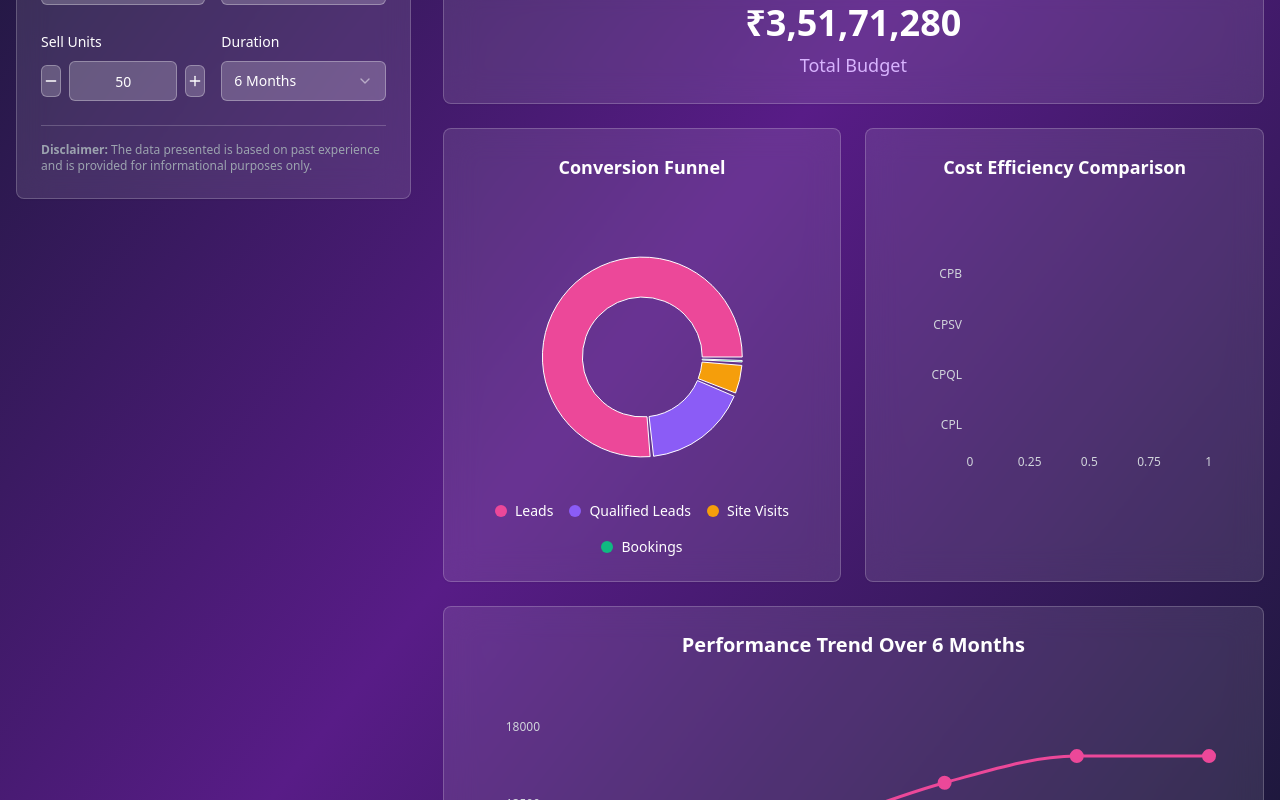
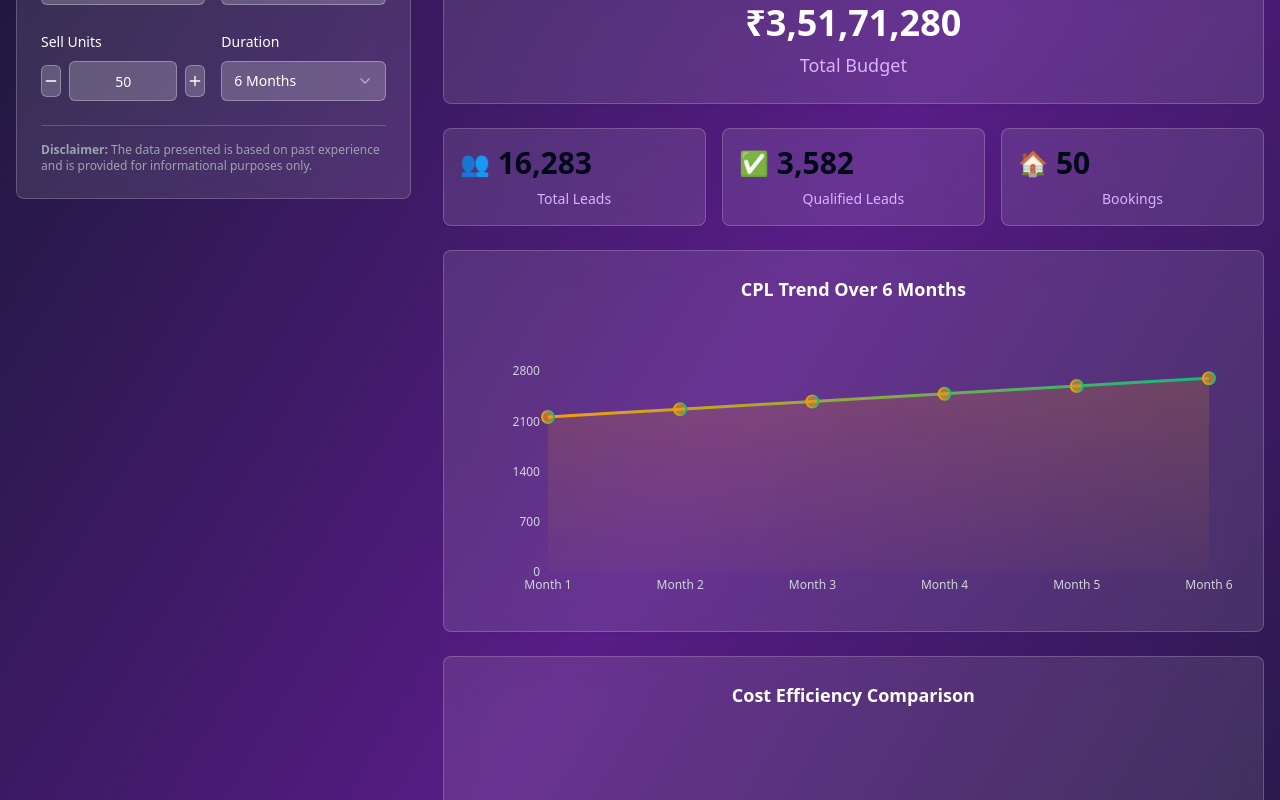
Before and after one commit to Rootcoderafk/realatte-visualizer-chart, a React (Vite) app: page / in a window 1280 px wide. Shown: the part 500-1300 px from the top of the page. Built offline with nearby package versions, Linux system fonts and the light colour scheme.

Commit message:
Refactor charts and add animations
Implement the requested UI/UX improvements for the CPL and Cost Efficiency sections, including animated charts, gradient colors, and counter tiles.

```diff
--- a/src/components/EnhancedCharts.tsx
+++ b/src/components/EnhancedCharts.tsx
@@ -1,7 +1,8 @@
 
-import React from 'react';
+import React, { useState, useEffect } from 'react';
 import { Card, CardContent, CardHeader } from '@/components/ui/card';
-import { PieChart, Pie, Cell, ResponsiveContainer, Tooltip, BarChart, Bar, XAxis, YAxis, LineChart, Line, Legend } from 'recharts';
+import { PieChart, Pie, Cell, ResponsiveContainer, Tooltip, BarChart, Bar, XAxis, YAxis, LineChart, Line, Legend, Area, AreaChart } from 'recharts';
+import { Users } from 'lucide-react';
 
 interface Metrics {
   leads: number;
@@ -23,6 +24,53 @@ interface EnhancedChartsProps {
 
 const COLORS = ['#ec4899', '#8b5cf6', '#f59e0b', '#10b981'];
 
+// Animated Counter Component
+const AnimatedCounter: React.FC<{ value: number; duration?: number; icon?: string }> = ({
+  value,
+  duration = 1500,
+  icon
+}) => {
+  const [count, setCount] = useState(0);
+
+  useEffect(() => {
+    let start = 0;
+    const end = value;
+    const increment = end / (duration / 16);
+
+    const timer = setInterval(() => {
+      start += increment;
+      if (start >= end) {
+        setCount(end);
+        clearInterval(timer);
+      } else {
+        setCount(Math.floor(start));
+      }
+    }, 16);
+
+    return () => clearInterval(timer);
+  }, [value, duration]);
+
+  const getIcon = () => {
+    switch(icon) {
+      case 'leads':
+        return '👥';
+      case 'qualified':
+        return '✅';
+      case 'bookings':
+        return '🏠';
+      default:
+        return '';
+    }
+  };
+
+  return (
+    <div className="flex items-center gap-2">
+      <span className="text-2xl">{getIcon()}</span>
+      <span className="text-3xl font-bold">{count.toLocaleString()}</span>
+    </div>
+  );
+};
+
 const EnhancedCharts: React.FC<EnhancedChartsProps> = ({ metrics, chartData, duration }) => {
   // Data for donut chart showing conversion funnel
   const conversionData = [
@@ -32,13 +80,19 @@ const EnhancedCharts: React.FC<EnhancedChartsProps> = ({ metrics, chartData, dur
     { name: 'Bookings', value: metrics.bookings, color: '#10b981' }
   ];
 
-  // Data for horizontal bar chart showing cost comparison
+  // Data for horizontal bar chart showing cost comparison with pastel colors
   const costData = [
-    { name: 'CPL', value: metrics.cpl, color: '#ec4899' },
-    { name: 'CPQL', value: metrics.cpql, color: '#8b5cf6' },
-    { name: 'CPSV', value: metrics.cpsv, color: '#f59e0b' },
-    { name: 'CPB', value: metrics.cpb / 1000, color: '#10b981' } // Convert to thousands for better visualization
+    { name: 'CPL', value: metrics.cpl, color: '#A7C7E7', fullValue: metrics.cpl },
+    { name: 'CPQL', value: metrics.cpql, color: '#B8E6B8', fullValue: metrics.cpql },
+    { name: 'CPSV', value: metrics.cpsv, color: '#FFCCCB', fullValue: metrics.cpsv },
+    { name: 'CPB', value: metrics.cpb / 1000, color: '#E6E6FA', fullValue: metrics.cpb }
   ];
+
+  // Data for CPL trend line with gradient
+  const cplTrendData = chartData.map((item, index) => ({
+    ...item,
+    cpl: metrics.cpl * (1 + (index * 0.05)) // Sample CPL variation over time
+  }));
 
   // Custom tooltip for donut chart
   const CustomDonutTooltip = ({ active, payload }: any) => {
@@ -58,17 +112,29 @@ const EnhancedCharts: React.FC<EnhancedChartsProps> = ({ metrics, chartData, dur
     return null;
   };
 
-  // Custom tooltip for bar chart
+  // Custom tooltip for cost efficiency bar chart
   const CustomBarTooltip = ({ active, payload }: any) => {
     if (active && payload && payload.length) {
       const data = payload[0];
-      const actualValue = data.dataKey === 'CPB' ? data.value * 1000 : data.value;
 
       return (
         <div className="bg-white/10 backdrop-blur-lg border border-white/20 rounded-lg p-3 text-white">
           <p className="font-semibold">{data.payload.name}</p>
-          <p className="text-lg">₹{actualValue.toLocaleString()}</p>
+          <p className="text-lg">₹{data.payload.fullValue.toLocaleString()}</p>
           <p className="text-sm text-gray-300">per unit</p>
+        </div>
+      );
+    }
+    return null;
+  };
+
+  // Custom tooltip for CPL trend line
+  const CustomCPLTooltip = ({ active, payload, label }: any) => {
+    if (active && payload && payload.length) {
+      return (
+        <div className="bg-white/10 backdrop-blur-lg border border-white/20 rounded-lg p-3 text-white">
+          <p className="font-semibold">{label}</p>
+          <p className="text-lg text-yellow-400">CPL: ₹{payload[0].value.toLocaleString()}</p>
         </div>
       );
     }
@@ -77,6 +143,126 @@ const EnhancedCharts: React.FC<EnhancedChartsProps> = ({ metrics, chartData, dur
 
   return (
     <div className="space-y-6">
+      {/* Animated Counter Tiles */}
+      <div className="grid grid-cols-3 gap-4 mb-6">
+        <Card className="bg-white/10 backdrop-blur-lg border-white/20 text-center">
+          <CardContent className="p-4">
+            <AnimatedCounter value={metrics.leads} icon="leads" />
+            <div className="text-sm text-purple-300 mt-2">Total Leads</div>
+          </CardContent>
+        </Card>
+
+        <Card className="bg-white/10 backdrop-blur-lg border-white/20 text-center">
+          <CardContent className="p-4">
+            <AnimatedCounter value={metrics.qualifiedLeads} icon="qualified" />
+            <div className="text-sm text-purple-300 mt-2">Qualified Leads</div>
+          </CardContent>
+        </Card>
+
+        <Card className="bg-white/10 backdrop-blur-lg border-white/20 text-center">
+          <CardContent className="p-4">
+            <AnimatedCounter value={metrics.bookings} icon="bookings" />
+            <div className="text-sm text-purple-300 mt-2">Bookings</div>
+          </CardContent>
+        </Card>
+      </div>
+
+      {/* CPL Trend Line Chart */}
+      <Card className="bg-white/10 backdrop-blur-lg border-white/20">
+        <CardHeader>
+          <h3 className="text-lg font-bold text-white text-center">CPL Trend Over {duration}</h3>
+        </CardHeader>
+        <CardContent className="p-6">
+          <div className="h-64">
+            <ResponsiveContainer width="100%" height="100%">
+              <AreaChart data={cplTrendData} margin={{ top: 20, right: 30, left: 20, bottom: 5 }}>
+                <defs>
+                  <linearGradient id="cplGradient" x1="0" y1="0" x2="1" y2="0">
+                    <stop offset="0%" stopColor="#f59e0b" />
+                    <stop offset="100%" stopColor="#10b981" />
+                  </linearGradient>
+                  <linearGradient id="areaGradient" x1="0" y1="0" x2="0" y2="1">
+                    <stop offset="0%" stopColor="#f59e0b" stopOpacity={0.3} />
+                    <stop offset="100%" stopColor="#f59e0b" stopOpacity={0.05} />
+                  </linearGradient>
+                </defs>
+                <XAxis
+                  dataKey="month"
+                  axisLine={false}
+                  tickLine={false}
+                  tick={{ fill: '#d1d5db', fontSize: 12 }}
+                />
+                <YAxis
+                  axisLine={false}
+                  tickLine={false}
+                  tick={{ fill: '#d1d5db', fontSize: 12 }}
+                />
+                <Tooltip content={<CustomCPLTooltip />} />
+                <Area
+                  type="monotone"
+                  dataKey="cpl"
+                  stroke="url(#cplGradient)"
+                  fill="url(#areaGradient)"
+                  strokeWidth={3}
+                  dot={{ fill: '#f59e0b', strokeWidth: 2, r: 6 }}
+                  animationDuration={2000}
+                />
+              </AreaChart>
+            </ResponsiveContainer>
+          </div>
+        </CardContent>
+      </Card>
+
+      {/* Cost Efficiency Comparison - Enhanced */}
+      <Card className="bg-white/10 backdrop-blur-lg border-white/20" style={{ backgroundColor: 'rgba(255, 249, 230, 0.1)' }}>
+        <CardHeader>
+          <h3 className="text-lg font-bold text-white text-center">Cost Efficiency Comparison</h3>
+        </CardHeader>
+        <CardContent className="p-6">
+          <div className="h-80">
+            <ResponsiveContainer width="100%" height="100%">
+              <BarChart
+                data={costData}
+                layout="horizontal"
+                margin={{ top: 20, right: 30, left: 40, bottom: 5 }}
+              >
+                <XAxis
+                  type="number"
+                  axisLine={false}
+                  tickLine={false}
+                  tick={{ fill: '#d1d5db', fontSize: 12 }}
+                />
+                <YAxis
+                  type="category"
+                  dataKey="name"
+                  axisLine={false}
+                  tickLine={false}
+                  tick={{ fill: '#d1d5db', fontSize: 12 }}
+                  width={60}
+                />
+                <Tooltip content={<CustomBarTooltip />} />
+                <Bar
+                  dataKey="value"
+                  radius={[0, 8, 8, 0]}
+                  animationDuration={1500}
+                  animationBegin={300}
+                >
+                  {costData.map((entry, index) => (
+                    <Cell
+                      key={`cell-${index}`}
+                      fill={entry.color}
+                      style={{
+                        filter: 'drop-shadow(0 4px 6px rgba(0, 0, 0, 0.1))'
+                      }}
+                    />
+                  ))}
+                </Bar>
+              </BarChart>
+            </ResponsiveContainer>
+          </div>
+        </CardContent>
+      </Card>
+
       {/* Donut Charts Row */}
       <div className="grid grid-cols-1 md:grid-cols-2 gap-6">
         {/* Conversion Funnel Donut Chart */}
@@ -96,6 +282,7 @@ const EnhancedCharts: React.FC<EnhancedChartsProps> = ({ metrics, chartData, dur
                     outerRadius={100}
                     paddingAngle={2}
                     dataKey="value"
+                    animationDuration={1500}
                   >
                     {conversionData.map((entry, index) => (
                       <Cell key={`cell-${index}`} fill={entry.color} />
@@ -119,57 +306,15 @@ const EnhancedCharts: React.FC<EnhancedChartsProps> = ({ metrics, chartData, dur
           </CardContent>
         </Card>
 
-        {/* Cost Efficiency Horizontal Bar Chart */}
-        <Card className="bg-white/10 backdrop-blur-lg border-white/20">
-          <CardHeader>
-            <h3 className="text-lg font-bold text-white text-center">Cost Efficiency Comparison</h3>
-          </CardHeader>
-          <CardContent className="p-6">
-            <div className="h-64">
-              <ResponsiveContainer width="100%" height="100%">
-                <BarChart
-                  data={costData}
-                  layout="horizontal"
-                  margin={{ top: 20, right: 30, left: 20, bottom: 5 }}
-                >
-                  <XAxis
-                    type="number"
-                    axisLine={false}
-                    tickLine={false}
-                    tick={{ fill: '#d1d5db', fontSize: 12 }}
-                  />
-                  <YAxis
-                    type="category"
-                    dataKey="name"
-                    axisLine={false}
-                    tickLine={false}
-                    tick={{ fill: '#d1d5db', fontSize: 12 }}
-                  />
-                  <Tooltip content={<CustomBarTooltip />} />
-                  <Bar
-                    dataKey="value"
-                    radius={[0, 4, 4, 0]}
-                  >
-                    {costData.map((entry, index) => (
-                      <Cell key={`cell-${index}`} fill={entry.color} />
-                    ))}
-                  </Bar>
-                </BarChart>
-              </ResponsiveContainer>
-            </div>
-          </CardContent>
-        </Card>
-      </div>
-
         {/* Enhanced Timeline Chart */}
         <Card className="bg-white/10 backdrop-blur-lg border-white/20">
           <CardHeader>
-          <h3 className="text-xl font-bold text-white text-center">
+            <h3 className="text-lg font-bold text-white text-center">
               Performance Trend Over {duration}
             </h3>
           </CardHeader>
           <CardContent className="p-6">
-          <div className="h-96">
+            <div className="h-64">
               <ResponsiveContainer width="100%" height="100%">
                 <LineChart data={chartData} margin={{ top: 20, right: 30, left: 20, bottom: 5 }}>
                   <XAxis
@@ -237,6 +382,7 @@ const EnhancedCharts: React.FC<EnhancedChartsProps> = ({ metrics, chartData, dur
           </CardContent>
         </Card>
       </div>
+    </div>
   );
 };
 
```
Lines whose indentation alone changed are shown as unchanged.
